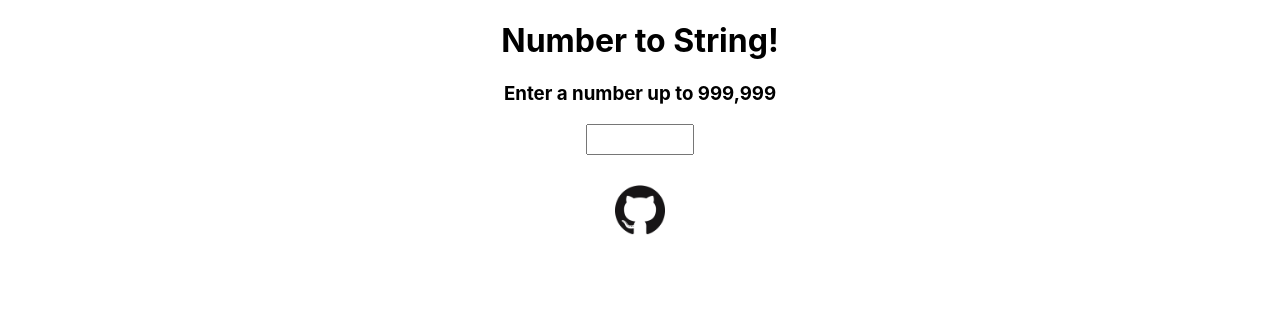
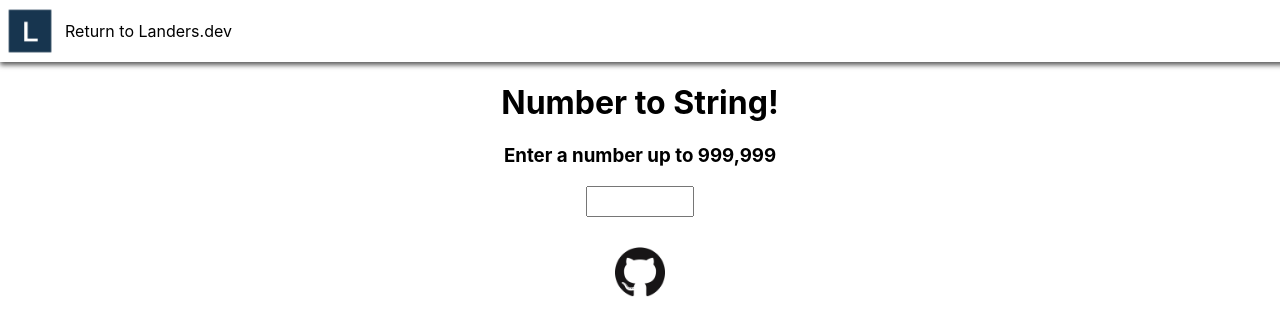
Before and after one commit to mlanders/num_to_string, a React (Create React App) app: page / in a window 1280 px wide. Shown: the top 336 px of the page. Built offline with nearby package versions, Linux system fonts and the light colour scheme; the HTML template or start-up script is replaced by a standard one.

Commit message:
adds return app bar

```diff
--- a/src/App.js
+++ b/src/App.js
@@ -3,6 +3,7 @@ import "./App.css";
 import github from "./github.png";
 
 import { checkNum } from "./util";
+import AppBar from "./AppBar";
 
 function App() {
 	const [output, setOutput] = useState("");
@@ -19,6 +20,8 @@ function App() {
 		setOutput(checkNum(userNum));
 	};
 	return (
+		<>
+			<AppBar />
 			<div className="App">
 				<h1>Number to String!</h1>
 				<h3>Enter a number up to 999,999</h3>
@@ -35,6 +38,7 @@ function App() {
 					<img src={github} alt="GitHub" style={{ width: "50px", marginTop: "15px" }} />
 				</a>
 			</div>
+		</>
 	);
 }
 
--- /dev/null
+++ b/src/AppBar.js
@@ -0,0 +1,25 @@
+import React, { useState } from "react";
+import "./App.css";
+import logo from "./logo.png";
+
+function AppBar() {
+	return (
+		<div
+			style={{
+				width: "100%",
+				padding: "5px",
+				boxShadow: " 0px 3px 5px 0px rgba(89,89,89,1)",
+			}}
+		>
+			<a
+				href="https://www.landers.dev"
+				style={{ display: "flex", alignItems: "center", textDecoration: "none", color: "black" }}
+			>
+				<img src={logo} alt="logo" style={{ width: "50px", marginRight: "10px" }} />
+				<p>Return to Landers.dev</p>
+			</a>
+		</div>
+	);
+}
+
+export default AppBar;
```
Also changed, not shown: src/logo.png (added), 1 other file (tests, documents, lock files or other folders). Lines whose indentation alone changed are shown as unchanged.
